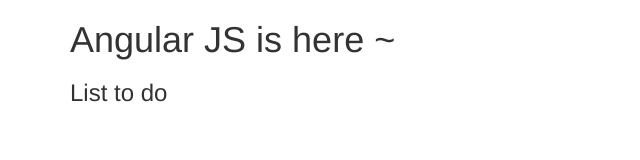
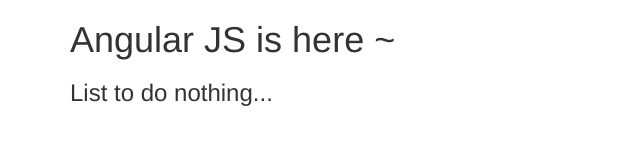
Before and after one commit to chunyenHuang/todo, a website: page public/index.html in a window 1280 px wide. Shown: the whole page, without its empty margins (0-640 px from the left). Drawn offline with nearby package versions, Linux system fonts and the light colour scheme; no server answers.

Commit message:
I add one line for no lists.

```diff
--- a/public/index.html
+++ b/public/index.html
@@ -14,6 +14,7 @@
         <h3>
           List to do
           <span ng-show='todo.list.length'>({{todo.list.length}})</span>
+          <span ng-show='!todo.list.length'>nothing...</span>
         </h3>
         <ul class='list-unstyled'>
           <li ng-repeat="item in todo.list">
```
